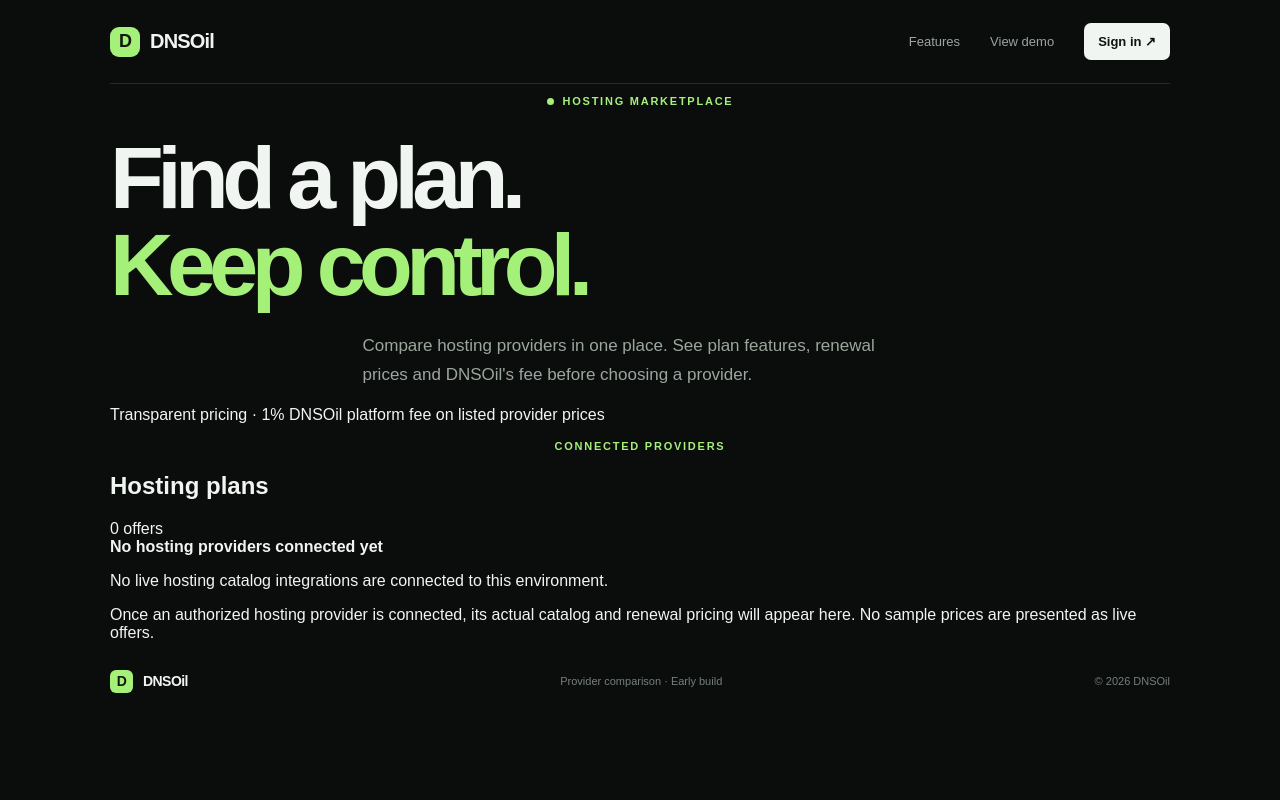
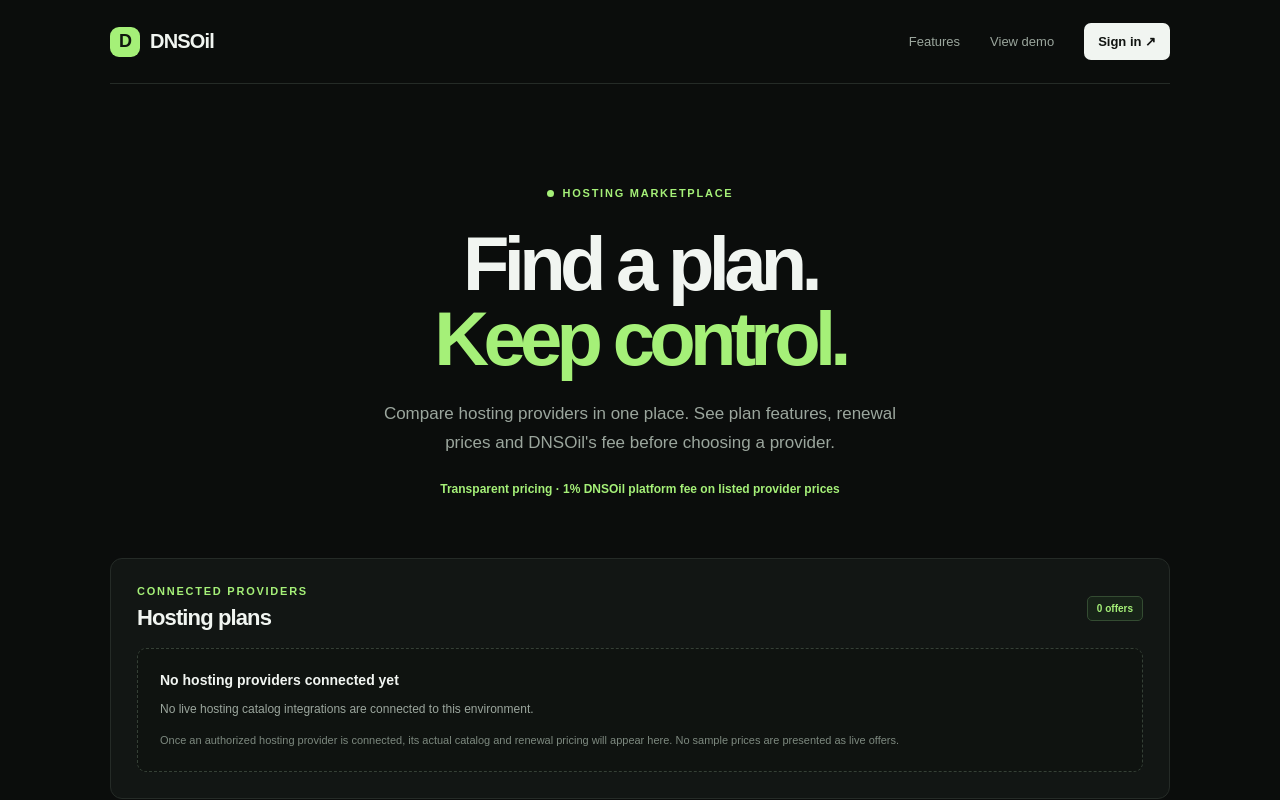
Before and after one commit to mystrdan/DNSOil, a Next.js app in the folder apps/web/: page /hosting in a window 1280 px wide. Shown: the top 800 px of the page. Built offline with nearby package versions, Linux system fonts and the light colour scheme.

Commit message:
style(marketplace): add provider comparison and hosting catalog layouts

```diff
--- a/apps/web/src/app/globals.css
+++ b/apps/web/src/app/globals.css
@@ -134,3 +134,45 @@
 .hostingComingSoon{color:#b7c2b8}
 .hostingDemoSection{padding-top:15px}
 @media(max-width:650px){.hostingPanel{padding:19px}.hostingPanelHeading{align-items:flex-start;flex-direction:column}.hostingPanelFooter{align-items:flex-start;flex-direction:column}.hostingSecurityNote{padding:14px}.hostingDemoSection{padding-top:0}}
+
+.providerComparison,.marketplaceResults{margin:28px auto 0;max-width:760px;text-align:left;padding:22px;border:1px solid var(--line);border-radius:12px;background:var(--panel)}
+.comparisonHeading{display:flex;align-items:center;justify-content:space-between;gap:15px;margin-bottom:17px}
+.comparisonHeading .eyebrow{justify-content:flex-start;margin:0 0 8px}
+.comparisonHeading h2{margin:0;font-size:22px;letter-spacing:-.04em}
+.quoteBadge{border:1px solid #344c32;background:#172318;color:var(--green);border-radius:5px;padding:6px 9px;font-size:10px;font-weight:700;white-space:nowrap}
+.comparisonIntro{font-size:12px;line-height:1.7;color:var(--muted);margin:0 0 17px}
+.providerQuoteList{display:grid;gap:10px}
+.providerQuote{border:1px solid #303831;border-radius:9px;padding:16px;background:#0f1310}
+.selectedQuote{border-color:var(--green)}
+.providerQuoteTop{display:flex;justify-content:space-between;gap:15px}
+.providerQuoteTop>div:first-child{display:flex;flex-direction:column;gap:6px}
+.providerQuoteTop strong{font-size:14px}
+.providerQuoteTop span,.providerPrice span{font-size:10px;color:var(--muted)}
+.providerPrice{text-align:right;display:flex;flex-direction:column;gap:6px}
+.providerPrice strong{font-size:20px;letter-spacing:-.04em}
+.providerQuoteDetails{display:flex;flex-wrap:wrap;gap:8px 16px;padding-top:13px;margin-top:13px;border-top:1px solid var(--line);font-size:10px;color:var(--muted)}
+.providerSelectButton{margin-top:15px;border:1px solid #455340;background:#1a2819;color:var(--green);border-radius:6px;padding:10px 12px;font:inherit;font-size:11px;font-weight:700;cursor:pointer}
+.providerSelectButton:disabled{cursor:not-allowed;opacity:.55}
+.selectionNotice{font-size:11px;line-height:1.7;color:var(--muted);margin:10px 0 0}
+.noProviderQuotes{border:1px dashed #354036;border-radius:9px;padding:22px;background:#0f1310}
+.noProviderQuotes strong{font-size:14px}
+.noProviderQuotes p{font-size:12px;line-height:1.7;color:var(--muted);margin:10px 0}
+.noProviderQuotes>span{font-size:11px;line-height:1.7;color:#7d897f}
+.marketplaceShell .marketplaceHero{max-width:760px;margin:0 auto;text-align:center;padding:92px 0 62px}
+.marketplaceHero h1{font-size:clamp(48px,7vw,76px)}
+.marketplaceFeeNote{margin:24px 0 0;color:var(--green);font-size:12px;font-weight:700}
+.marketplaceResults{max-width:none;margin:0 auto 90px;padding:26px}
+.hostingOfferGrid{display:grid;grid-template-columns:repeat(3,minmax(0,1fr));gap:14px}
+.hostingOffer{min-width:0;padding:20px;border:1px solid #303831;border-radius:10px;background:#0f1310}
+.offerProvider{margin:0 0 12px;color:var(--green);font-size:10px;font-weight:700;letter-spacing:.08em;text-transform:uppercase}
+.hostingOffer h3{font-size:19px;letter-spacing:-.04em;margin:0}
+.offerPlan{font-size:12px;color:var(--muted);margin:7px 0}
+.offerPrice{font-size:27px;font-weight:800;letter-spacing:-.05em;margin:22px 0 6px}
+.offerPrice span{font-size:11px;color:var(--muted);font-weight:400;letter-spacing:0}
+.offerPriceBreakdown{font-size:10px;color:var(--muted);line-height:1.6;margin:0}
+.offerSpecs{display:flex;flex-wrap:wrap;gap:6px;margin-top:18px}
+.offerSpecs span{border:1px solid #303831;border-radius:5px;padding:5px 7px;font-size:10px;color:#c0cbc1}
+.offerRenewal{border-top:1px solid var(--line);padding-top:14px;margin-top:18px;font-size:11px;color:var(--muted)}
+.marketplaceFootnote{font-size:11px;line-height:1.7;color:var(--muted);margin:20px 0 0}
+@media(max-width:760px){.hostingOfferGrid{grid-template-columns:1fr 1fr}.marketplaceShell .marketplaceHero{padding:70px 0 45px}.marketplaceResults{padding:18px}}
+@media(max-width:560px){.providerComparison{padding:16px}.providerQuote{padding:13px}.providerQuoteTop{flex-direction:column}.providerPrice{text-align:left;align-items:flex-start}.hostingOfferGrid{grid-template-columns:1fr}.marketplaceResults{padding:14px}.comparisonHeading h2{font-size:19px}}
```
